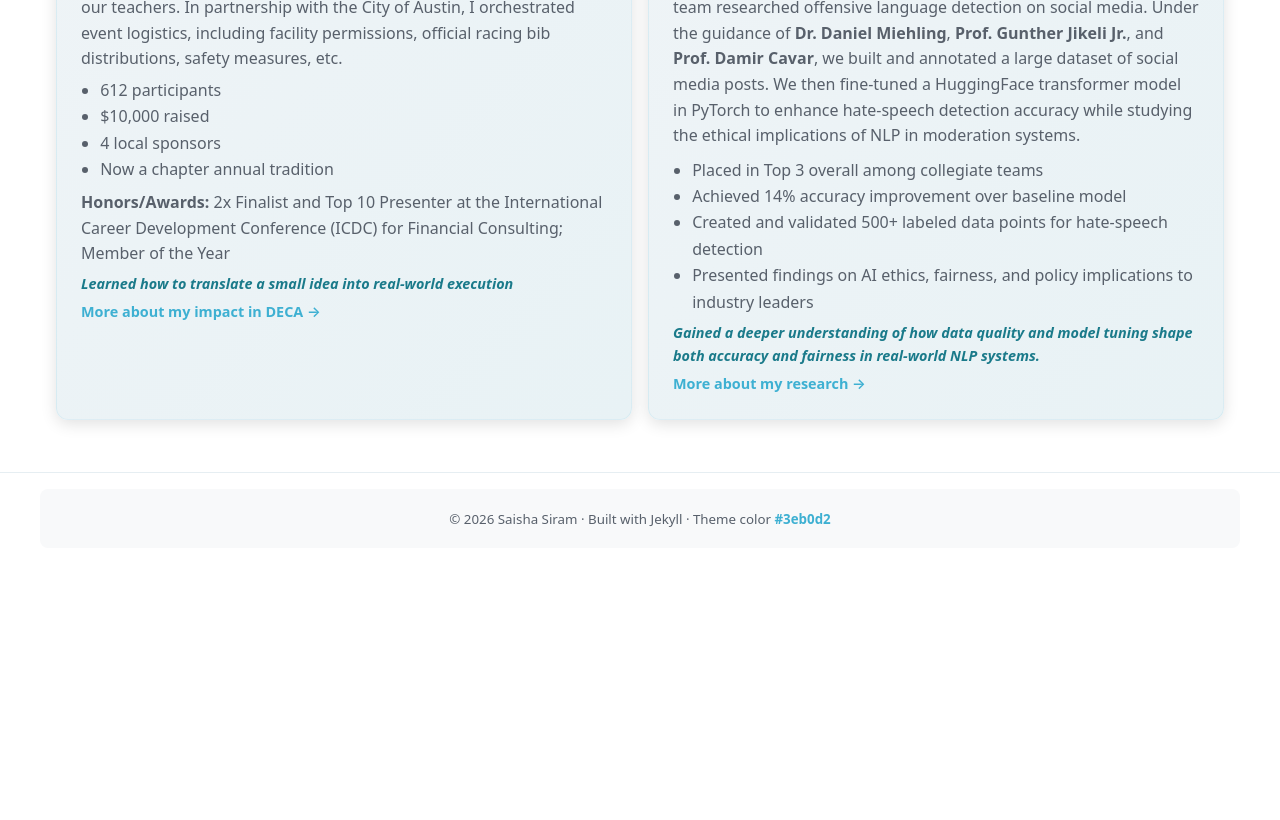
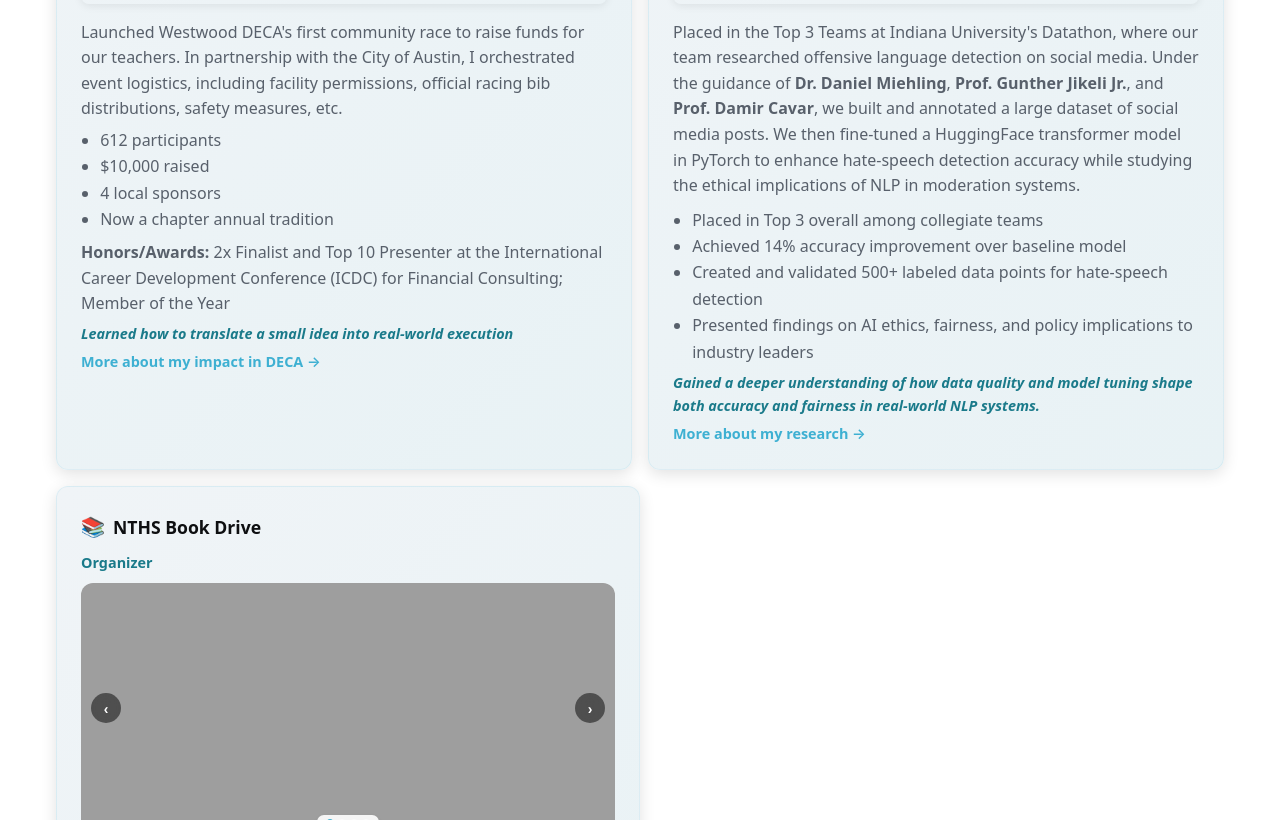
Before and after one commit to saisha08/profile, a Jekyll site: the page built from index.md, in a window 1280 px wide and 1400 px high, scrolled down 245 px, cut to the strip 580-1400 px from the top of the window. Built offline with Jekyll 4.4.1, drawn with Linux system fonts in a browser that asks for light colours; before the commit the page ends 1389 px from its top, so only the background shows below that; some of the changed text lies outside the part shown.

Commit message:
Adjust carousel sizes: increase all activity card carousels to 250px height and remove white space below Book Drive images

```diff
--- a/assets/css/main.css
+++ b/assets/css/main.css
@@ -305,7 +305,7 @@
 
 .carousel-image {
   width: 100%;
-  height: 200px;
+  height: 250px;
   object-fit: cover;
   transition: transform var(--transition-medium);
 }
@@ -348,6 +348,27 @@
   transform: translateY(-6px) scale(1.02);
   box-shadow: var(--shadow-heavy);
   border-color: var(--brand);
+}
+
+/* Force third card (NTHS Book Drive) to wrap to new row */
+.activity-cards-container .activity-card:nth-child(3) {
+  flex-basis: 100%;
+  max-width: 50%;
+}
+
+/* Book Drive carousel sizing to match other activity card carousels */
+.activity-card .carousel-container {
+  height: 250px !important;
+  padding-bottom: 0 !important;
+  flex: none !important;
+}
+
+.activity-card .carousel-container .carousel {
+  height: 100% !important;
+}
+
+.activity-card .carousel-container .carousel img {
+  height: 100% !important;
 }
 
 .card-header {
--- a/index.md
+++ b/index.md
@@ -9,7 +9,7 @@
     <h1>Hello! I'm {{ site.title }}.</h1>
     <p style="text-indent: 2rem; margin-top: 1rem;">I'm a curious, results-driven student passionate about using data and behavioral science to make finance and education more equitable. I love tackling complex problems with both creativity and strategy—whether I'm leading global projects or collaborating with diverse teams. Outside of academics and analytics, I diversify my perspective through the arts, channeling the discipline of gymnastics, the elegance of ballroom dance, and the artistry of the violin. This blend of precision and imagination empowers me to create solutions that are both effective and deeply human-centered.</p>
     <p style="margin-top: 1rem;">
-      <a href="{{ '/assets/SaishaSiram_ExtendedResume_Updated.pdf' | relative_url }}" style="color: var(--brand); text-decoration: none !important; font-weight: 600; border: none;">View my resume →</a>
+      <a href="{{ '/assets/Saisha_Siram_Resume.pdf' | relative_url }}" target="_blank" rel="noopener noreferrer" style="color: var(--brand); text-decoration: none !important; font-weight: 600; border: none;">View my resume →</a>
     </p>
   </div>
   <div class="hero-decoration">
@@ -83,5 +83,47 @@
       </p>
     </div>
 
+    <!-- NTHS Book Drive Activity Card -->
+    <div class="activity-card enhanced-card">
+      <div class="card-header">
+        <div class="activity-icon">📚</div>
+        <h3 style="margin-bottom: 0;">NTHS Book Drive</h3>
+      </div>
+
+      <h4 style="color: #1a7a8a; font-size: 0.9rem; font-weight: 600; margin: -0.5rem 0 0.5rem 0;">Organizer</h4>
+
+      <!-- Image Carousel -->
+      <div class="carousel-container" style="position: relative; margin-bottom: 1rem; height: 250px; padding-bottom: 0;">
+        <div class="carousel" id="nths-book-drive-carousel" style="display: flex; overflow: hidden; border-radius: 8px; height: 100%;">
+          <img src="{{ '/assets/img/Book Drive/IMG_1884 (1).jpg' | relative_url }}" alt="NTHS Book Drive" style="width: 100%; height: 100%; object-fit: cover; display: block;">
+          <img src="{{ '/assets/img/Book Drive/IMG_1740 (1).jpg' | relative_url }}" alt="NTHS Book Drive" style="width: 100%; height: 100%; object-fit: cover; display: none;">
+          <img src="{{ '/assets/img/Book Drive/IMG_1881 (1).jpg' | relative_url }}" alt="NTHS Book Drive" style="width: 100%; height: 100%; object-fit: cover; display: none;">
+          <img src="{{ '/assets/img/Book Drive/IMG_1917.jpg' | relative_url }}" alt="NTHS Book Drive" style="width: 100%; height: 100%; object-fit: cover; display: none;">
+        </div>
+        <button class="carousel-btn prev" onclick="changeSlide('nths-book-drive-carousel', -1)" style="position: absolute; left: 10px; top: 50%; transform: translateY(-50%); background: rgba(0,0,0,0.5); color: white; border: none; padding: 8px 12px; border-radius: 50%; cursor: pointer; z-index: 10;">‹</button>
+        <button class="carousel-btn next" onclick="changeSlide('nths-book-drive-carousel', 1)" style="position: absolute; right: 10px; top: 50%; transform: translateY(-50%); background: rgba(0,0,0,0.5); color: white; border: none; padding: 8px 12px; border-radius: 50%; cursor: pointer; z-index: 10;">›</button>
+        <div class="carousel-dots" style="position: absolute; bottom: 4px; left: 50%; transform: translateX(-50%); display: flex; gap: 6px; z-index: 10; background: rgba(255, 255, 255, 0.9); padding: 4px 10px; border-radius: 20px; box-shadow: 0 2px 4px rgba(0, 0, 0, 0.1);">
+          <span class="dot active" onclick="currentSlide('nths-book-drive-carousel', 0)" style="height: 6px; width: 6px; background-color: #3eb0d2; border-radius: 50%; display: inline-block; cursor: pointer;"></span>
+          <span class="dot" onclick="currentSlide('nths-book-drive-carousel', 1)" style="height: 6px; width: 6px; background-color: rgba(255, 255, 255, 0.5); border-radius: 50%; display: inline-block; cursor: pointer;"></span>
+          <span class="dot" onclick="currentSlide('nths-book-drive-carousel', 2)" style="height: 6px; width: 6px; background-color: rgba(255, 255, 255, 0.5); border-radius: 50%; display: inline-block; cursor: pointer;"></span>
+          <span class="dot" onclick="currentSlide('nths-book-drive-carousel', 3)" style="height: 6px; width: 6px; background-color: rgba(255, 255, 255, 0.5); border-radius: 50%; display: inline-block; cursor: pointer;"></span>
+        </div>
+      </div>
+
+      <p style="margin: 0 0 0.3rem 0;">Launched Westwood's largest-ever community book drive to expand access to reading for underprivileged children. In partnership with BookSpring, I coordinated cross-campus collection efforts, book curation, and distribution logistics, including age-based sorting and quality control.</p>
+      <ul style="margin: 0 0; padding-left: 1.2rem; color: var(--muted);">
+        <li>1,000+ books donated</li>
+        <li>400 bookmarks distributed</li>
+        <li>Partnered with 6 local high schools and feeder schools</li>
+        <li>First-ever book drive for NTHS</li>
+      </ul>
+      <p style="margin: 0.2rem 0 0 0; font-style: italic; color: #1a7a8a; font-size: 0.9rem; font-weight: 600;">Learned how to scale a service initiative through partnerships, operations, and attention to impact quality.</p>
+      <p style="margin: 0.3rem 0 0 0; font-size: 0.9rem;">
+        <a href="{{ '/leadership/' | relative_url }}#nths" style="color: var(--brand); text-decoration: none !important; font-weight: 600; border: none;">Learn about my work in NTHS →</a>
+      </p>
+    </div>
+
   </div>
 </section>
+
+<script src="{{ '/assets/js/carousel.js' | relative_url }}"></script>
```
